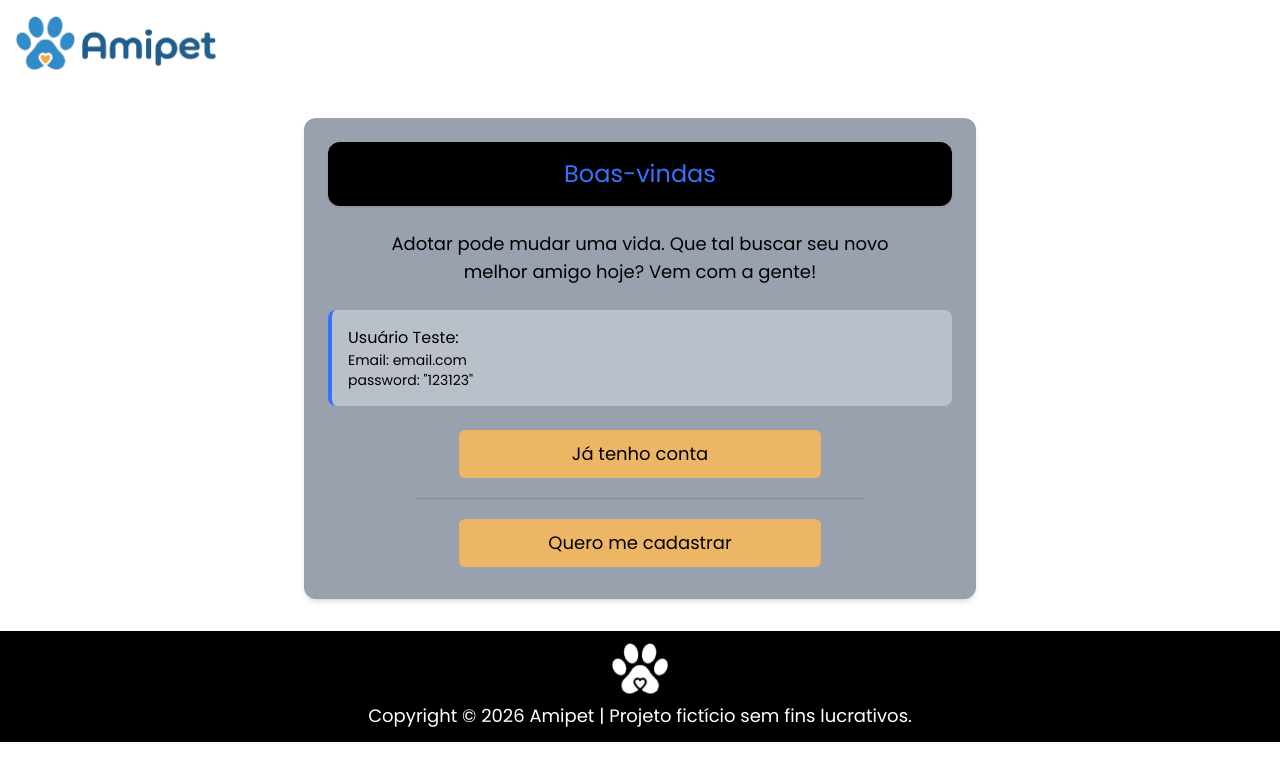
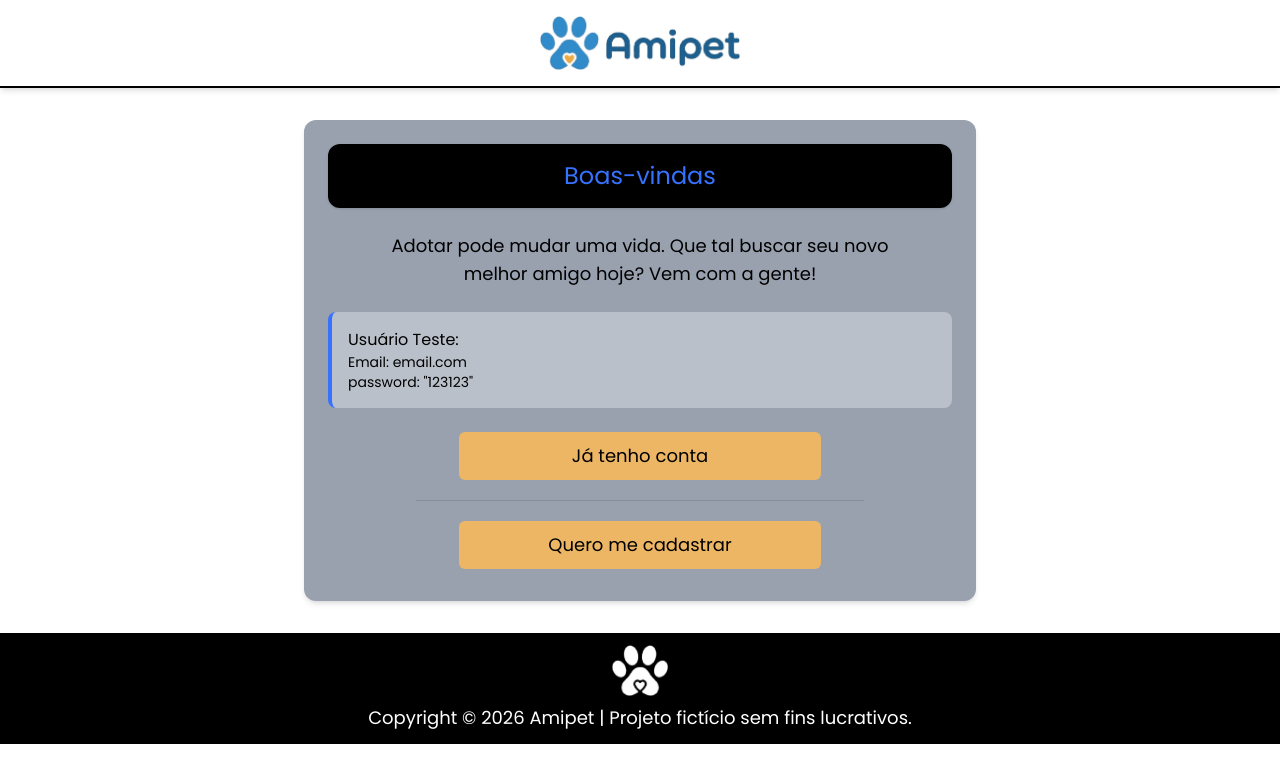
Before and after one commit to Andre-StudioNerd/Amipet, a React (Vite) app: page /signinup in a window 1280 px wide. Shown: the top 782 px of the page. Built offline with nearby package versions, Linux system fonts and the light colour scheme; no server answers.

Commit message:
Novo header

```diff
--- a/src/components/Header/Header.tsx
+++ b/src/components/Header/Header.tsx
@@ -4,9 +4,16 @@ import { useLocation, useNavigate } from "react-router";
 const Header = () => {
   const navigate = useNavigate();
   const isSignInUp = useLocation().pathname === "/signinup";
+
   return (
-    <div className="flex justify-between items-center p-4">
-      <div className="flex items-center gap-4">
+    <div className="flex justify-between items-center p-4 border-b-2 border-black shadow-md bg-write">
+      {/* Lado Esquerdo - Espaço reservado/Menu */}
+      <div className="w-1/3 flex justify-start">
+        {/* Se tiver ícones/menu no futuro, coloque aqui */}
+      </div>
+
+      {/* Centro - Imagem */}
+      <div className="w-1/3 flex justify-center">
         <img
           className="w-[200px] cursor-pointer"
           src={logo}
@@ -15,6 +22,11 @@ const Header = () => {
           onClick={() => !isSignInUp && navigate("/")}
         />
       </div>
+
+      {/* Lado Direito - Espaço reservado/Botões */}
+      <div className="w-1/3 flex justify-end">
+        {/* Se tiver botões de login/perfil, coloque aqui */}
+      </div>
     </div>
   );
 };
```
